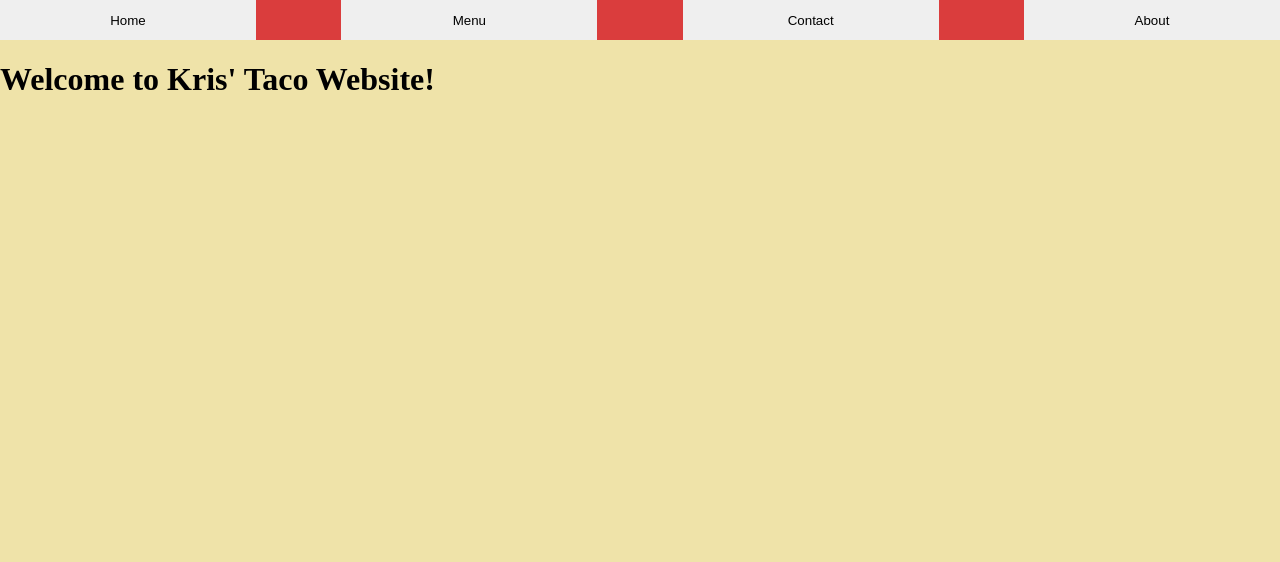
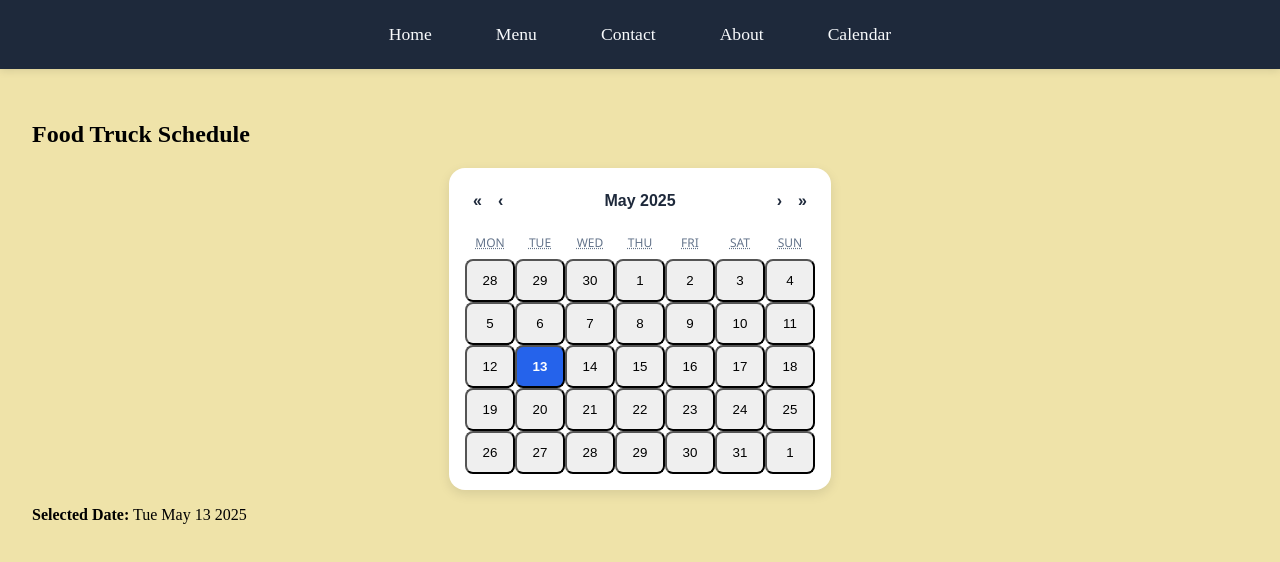
Before and after one commit to NikLopezGoes/TacoWebsite, a React (Vite) app in the folder frontend/: page /home in a window 1280 px wide. Shown: the top 562 px of the page. Built offline with nearby package versions, Linux system fonts and the light colour scheme.

Commit message:
adding calendar page

```diff
--- a/frontend/package.json
+++ b/frontend/package.json
@@ -11,7 +11,9 @@
   },
   "dependencies": {
     "react": "^19.1.0",
-    "react-dom": "^19.1.0"
+    "react-calendar": "^5.1.0",
+    "react-dom": "^19.1.0",
+    "react-router-dom": "^7.6.0"
   },
   "devDependencies": {
     "@eslint/js": "^9.25.0",
--- a/frontend/src/App.jsx
+++ b/frontend/src/App.jsx
@@ -1,16 +1,25 @@
 import { useState } from 'react'
+import { Routes, Route } from 'react-router-dom';
 import reactLogo from './assets/react.svg'
 import viteLogo from '/vite.svg'
 import './css/App.css'
-import NavBar from './navBar.jsx';
+import NavBar from './components/navBar.jsx';
+import CalendarPage from './pages/Calendar.jsx'
+
 
 
 
 function App() {
   return (
-    <div>
+    <div className="App">
       <NavBar />
-      <h1>Welcome to Kris' Taco Website!</h1>
+      <Routes>
+        <Route path="/home" element={<CalendarPage />} />
+        <Route path="/menu" element={<CalendarPage />} />
+        <Route path="/contact" element={<CalendarPage />} />
+        <Route path="/about" element={<CalendarPage />} />
+        <Route path="/calendar" element={<CalendarPage />} />
+      </Routes>
     </div>
   );
 }
--- /dev/null
+++ b/frontend/src/components/navBar.jsx
@@ -0,0 +1,17 @@
+import React from 'react';
+import '../css/navBar.css'; // or a separate CSS file if needed
+import { Link } from 'react-router-dom';
+
+function NavBar() {
+  return (
+    <nav className="navBar">
+      <Link to="/home" className="homeButton">Home</Link>
+      <Link to="/menu" className="menuButton">Menu</Link>
+      <Link to="/contact" className="contactButton">Contact</Link>
+      <Link to="/about" className="aboutButton">About</Link>
+      <Link to="/calendar" className="calendarButton">Calendar</Link>
+    </nav>
+  );
+}
+
+export default NavBar;
--- /dev/null
+++ b/frontend/src/css/Calendar.css
@@ -0,0 +1,64 @@
+/* Calendar container */
+.react-calendar {
+  max-width: 350px;
+  margin: 0 auto;
+  padding: 1rem;
+  background-color: #ffffff;
+  border-radius: 1rem;
+  box-shadow: 0 4px 12px rgba(0, 0, 0, 0.1);
+  font-family: 'Segoe UI', Tahoma, Geneva, Verdana, sans-serif;
+  border: none;
+}
+
+/* Navigation bar (month/year selectors) */
+.react-calendar__navigation {
+  display: flex;
+  justify-content: space-between;
+  margin-bottom: 1rem;
+}
+
+.react-calendar__navigation button {
+  background: none;
+  border: none;
+  font-weight: bold;
+  font-size: 1rem;
+  color: #1e293b;
+  cursor: pointer;
+  padding: 0.5rem;
+  transition: background-color 0.2s ease;
+}
+
+.react-calendar__navigation button:hover {
+  background-color: #f1f5f9;
+  border-radius: 0.5rem;
+}
+
+/* Individual day tiles */
+.react-calendar__tile {
+  padding: 0.75rem 0.5rem;
+  border-radius: 0.5rem;
+  transition: background-color 0.2s ease, color 0.2s ease;
+}
+
+.react-calendar__tile:hover {
+  background-color: #e2e8f0;
+}
+
+.react-calendar__tile--now {
+  background-color: #dbeafe;
+  font-weight: bold;
+}
+
+.react-calendar__tile--active {
+  background-color: #2563eb;
+  color: white;
+}
+
+/* Optional: fix spacing for weekdays and days */
+.react-calendar__month-view__weekdays {
+  text-align: center;
+  text-transform: uppercase;
+  font-size: 0.75rem;
+  color: #64748b;
+  margin-bottom: 0.5rem;
+}
--- a/frontend/src/css/navBar.css
+++ b/frontend/src/css/navBar.css
@@ -1,14 +1,29 @@
-.navBar{
-    display: flex;
-    justify-content: space-between;
-    /* align-items: center; */
-    padding-left: 0px;
-    background-color:#da3d3d ;
+.navBar {
+  background-color: #1e293b; /* slate-800 */
+  display: flex;
+  justify-content: center;
+  align-items: center;
+  gap: 2rem;
+  padding: 1rem 0;
+  box-shadow: 0 2px 8px rgba(0, 0, 0, 0.1);
 }
-.navBar button{
-    color: black;
-    border: none;
-    cursor: pointer;
-    width: 20vw;
-    height: 5vh;
+
+.navBar a {
+  color: #f8fafc; /* slate-50 */
+  text-decoration: none;
+  font-size: 1.1rem;
+  font-weight: 500;
+  padding: 0.5rem 1rem;
+  border-radius: 0.5rem;
+  transition: background-color 0.2s ease, color 0.2s ease;
 }
+
+.navBar a:hover {
+  background-color: #334155; /* slate-700 */
+  color: #e2e8f0; /* slate-200 */
+}
+
+.navBar a.active {
+  background-color: #2563eb; /* blue-600 */
+  color: white;
+}
--- a/frontend/src/main.jsx
+++ b/frontend/src/main.jsx
@@ -2,10 +2,12 @@ import { StrictMode } from 'react'
 import { createRoot } from 'react-dom/client'
 // import './index.css'
 import App from './App.jsx'
-// import navBar from './navBar.jsx'
+import { BrowserRouter } from 'react-router-dom'
 
 createRoot(document.getElementById('root')).render(
   <StrictMode>
-    <App />
+     <BrowserRouter>
+        <App />
+      </BrowserRouter>
   </StrictMode>,
 )
--- a/frontend/src/navBar.jsx
+++ /dev/null
@@ -1,15 +0,0 @@
-import React from 'react';
-import './css/navBar.css'; // or a separate CSS file if needed
-
-function NavBar() {
-  return (
-    <div className="navBar">
-      <button className="homeButton">Home</button>
-      <button className="menuButton">Menu</button>
-      <button className="contactButton">Contact</button>
-      <button className="aboutButton">About</button>
-    </div>
-  );
-}
-
-export default NavBar;
--- /dev/null
+++ b/frontend/src/pages/Calendar.jsx
@@ -0,0 +1,71 @@
+import '../css/Calendar.css'; // or a separate CSS file if needed
+import React, { useState } from 'react';
+import Calendar from 'react-calendar';
+
+function CalendarPage() {
+  const [value, setValue] = useState(new Date());
+
+  return (
+    <div style={{ padding: '2rem' }}>
+      <h2>Food Truck Schedule</h2>
+      <Calendar onChange={setValue} value={value} />
+      <p style={{ marginTop: '1rem' }}>
+        <strong>Selected Date:</strong> {value.toDateString()}
+      </p>
+    </div>
+  );
+}
+
+export default CalendarPage;
+
+
+// import React, { useEffect, useState } from 'react';
+// import Calendar from 'react-calendar';
+// import 'react-calendar/dist/Calendar.css';
+// import '../css/Calendar.css';
+// import Papa from 'papaparse';
+
+// function CalendarPage() {
+//   const [value, setValue] = useState(new Date());
+//   const [events, setEvents] = useState({});
+
+//   const sheetURL = 'https://docs.google.com/spreadsheets/d/e/your-sheet-id/pub?output=csv';
+
+//   useEffect(() => {
+//     const fetchEvents = async () => {
+//       try {
+//         const response = await fetch(sheetURL);
+//         const csvText = await response.text();
+//         const parsed = Papa.parse(csvText, { header: true });
+
+//         const eventMap = {};
+//         parsed.data.forEach(row => {
+//           const dateKey = new Date(row.Date).toDateString();
+//           eventMap[dateKey] = row.Location;
+//         });
+
+//         setEvents(eventMap);
+//       } catch (error) {
+//         console.error('Failed to load calendar data:', error);
+//       }
+//     };
+
+//     fetchEvents();
+//   }, []);
+
+//   const selectedDateKey = value.toDateString();
+//   const location = events[selectedDateKey];
+
+//   return (
+//     <div style={{ padding: '2rem' }}>
+//       <h2>Food Truck Calendar</h2>
+//       <Calendar onChange={setValue} value={value} />
+//       <p style={{ marginTop: '1rem' }}>
+//         <strong>{selectedDateKey}</strong><br />
+//         {location ? `🚚 Location: ${location}` : 'No location scheduled.'}
+//       </p>
+//     </div>
+//   );
+// }
+
+// export default CalendarPage;
```
Also changed, not shown: 1 other file (tests, documents, lock files or other folders).
